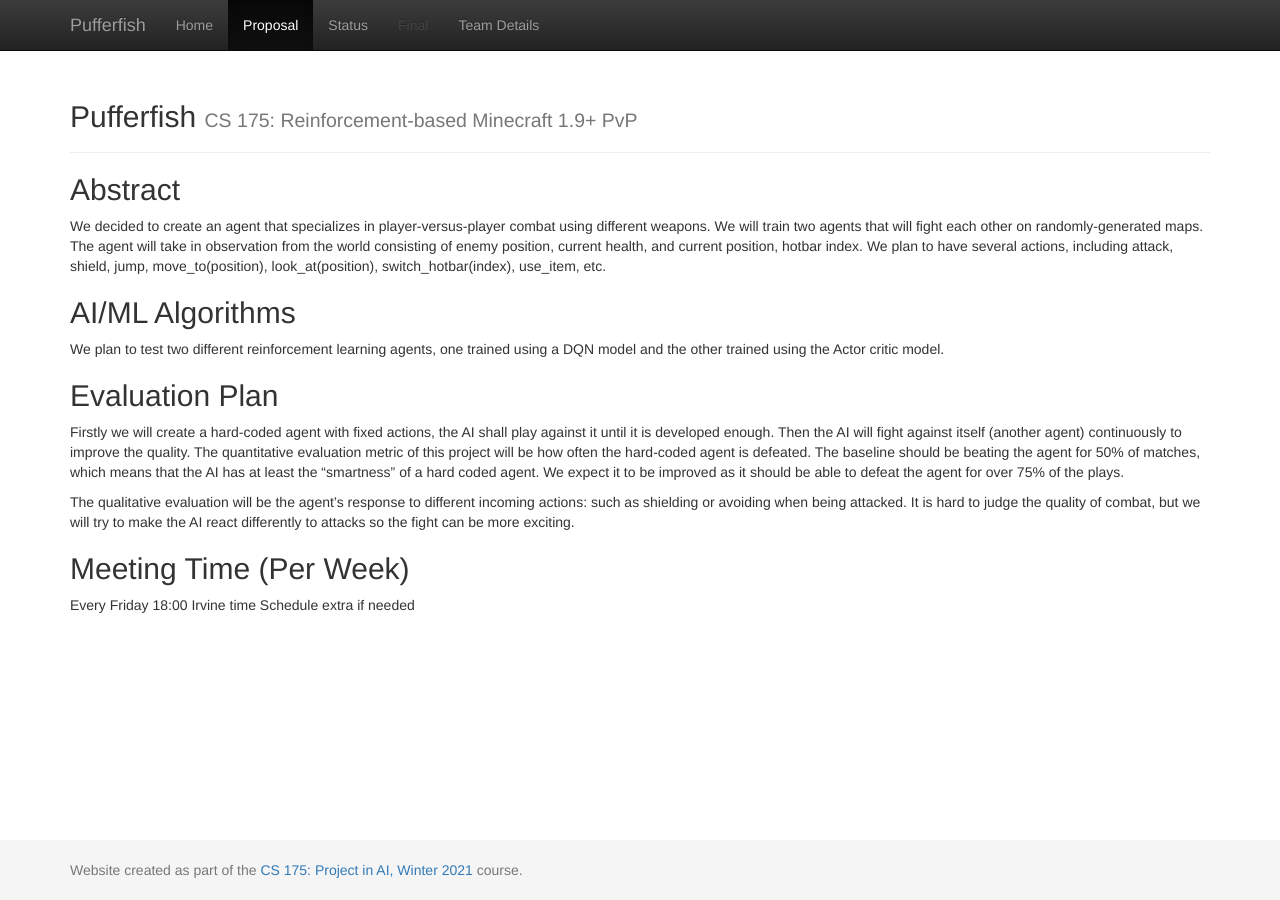
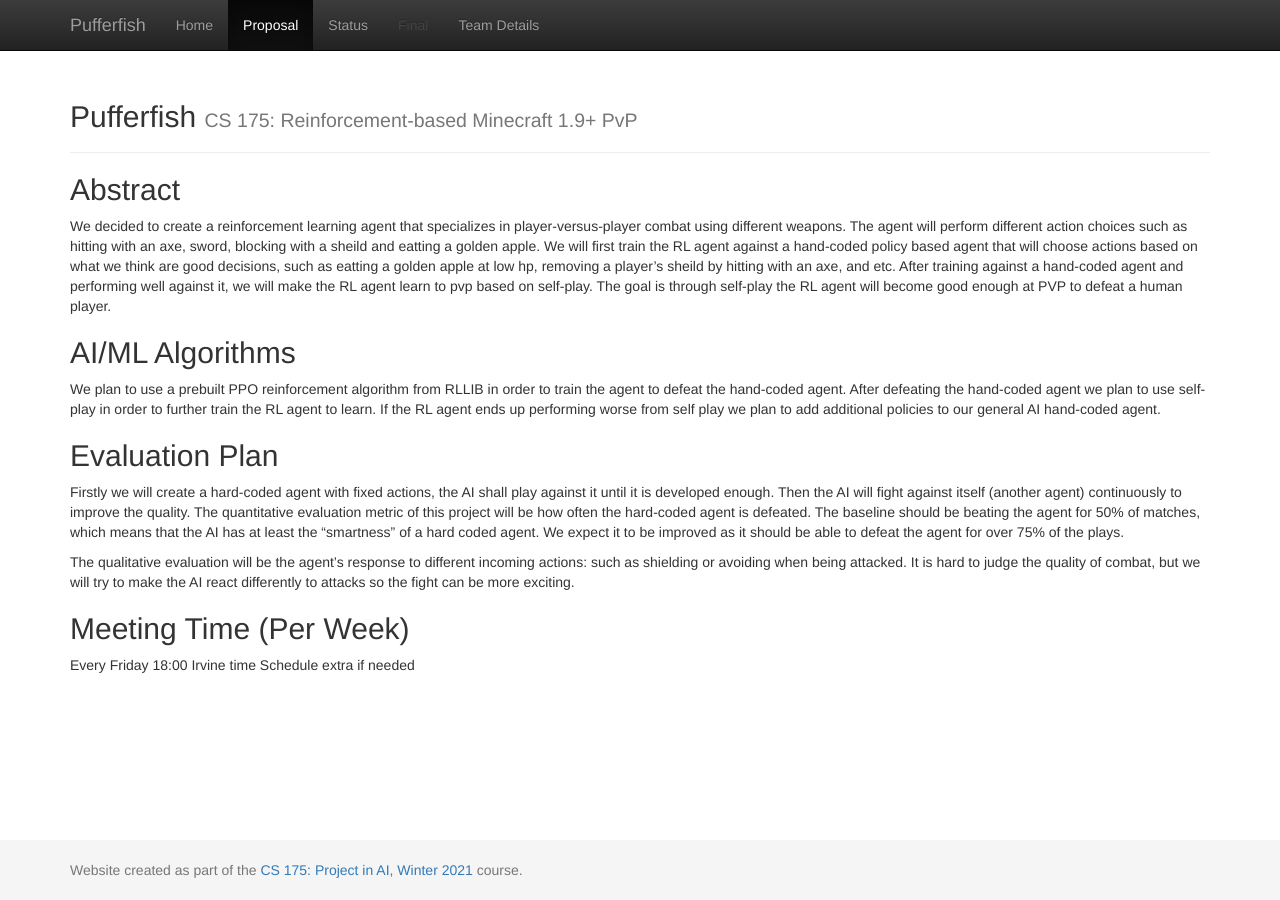
Before and after one commit to OneMelon8/Pufferfish, a Jekyll site: the page built from docs/proposal.md, in a window 1280 px wide. Built offline with Jekyll 4.4.1, drawn with Linux system fonts in a browser that asks for light colours.

Commit message:
Add files via upload

```diff
--- a/docs/proposal.md
+++ b/docs/proposal.md
@@ -4,11 +4,11 @@ title:  Proposal
 ---
 
 ## Abstract
-We decided to create an agent that specializes in player-versus-player combat using different weapons. We will train two agents that will fight each other on randomly-generated maps. The agent will take in observation from the world consisting of enemy position, current health, and current position, hotbar index. We plan to have several actions, including attack, shield, jump, move_to(position), look_at(position), switch_hotbar(index), use_item, etc.
+We decided to create a reinforcement learning agent that specializes in player-versus-player combat using different weapons. The agent will perform different action choices such as hitting with an axe, sword, blocking with a sheild and eatting a golden apple. We will first train the RL agent against a hand-coded policy based agent that will choose actions based on what we think are good decisions, such as eatting a golden apple at low hp, removing a player's sheild by hitting with an axe, and etc. After training against a hand-coded agent and performing well against it, we will make the RL agent learn to pvp based on self-play. The goal is through self-play the RL agent will become good enough at PVP to defeat a human player.
 
 
 ## AI/ML Algorithms
-We plan to test two different reinforcement learning agents, one trained using a DQN model and the other trained using the Actor critic model.
+We plan to use a prebuilt PPO reinforcement algorithm from RLLIB in order to train the agent to defeat the hand-coded agent. After defeating the hand-coded agent we plan to use self-play in order to further train the RL agent to learn. If the RL agent ends up performing worse from self play we plan to add additional policies to our general AI hand-coded agent.
 
 
 ## Evaluation Plan
```
